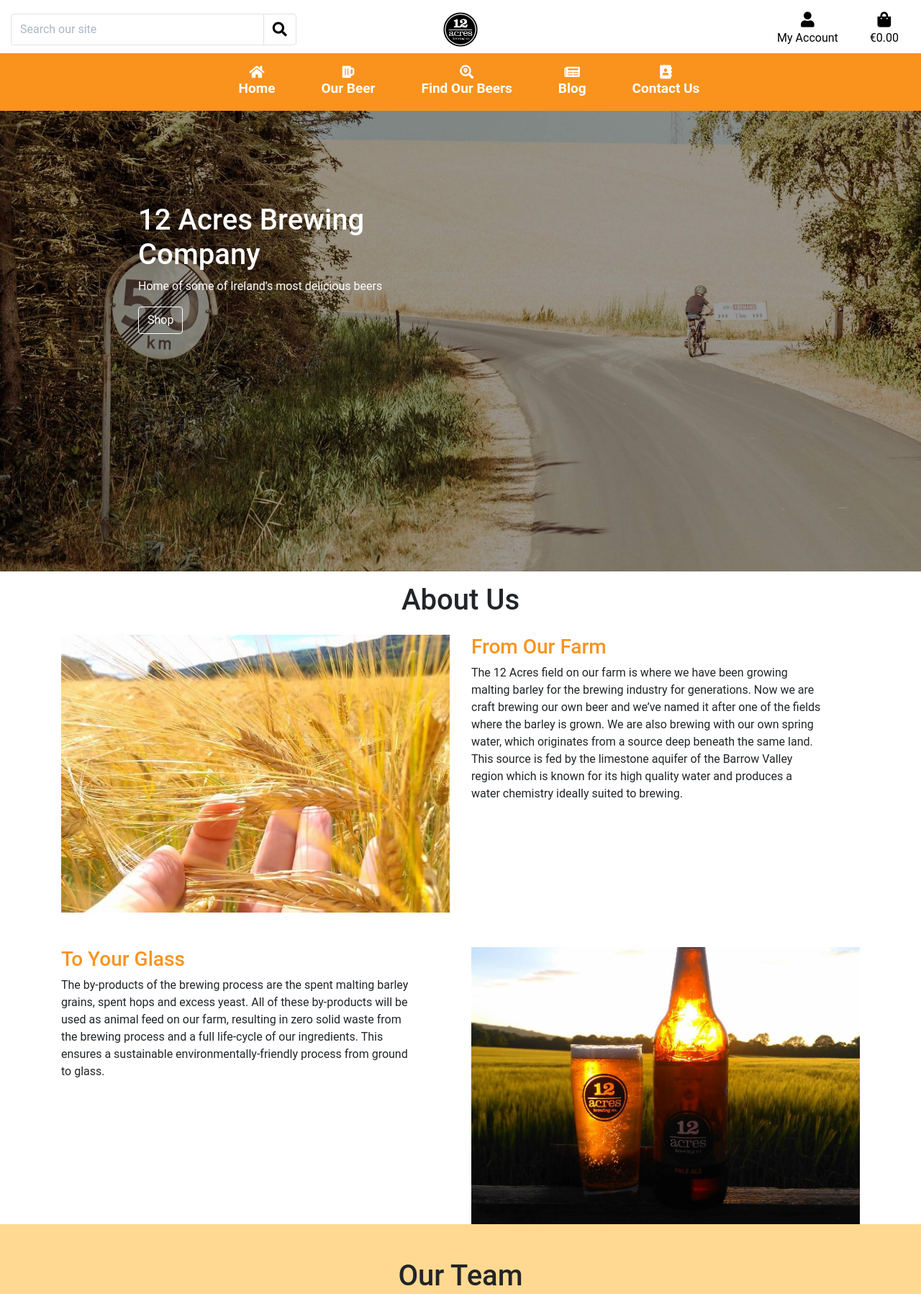
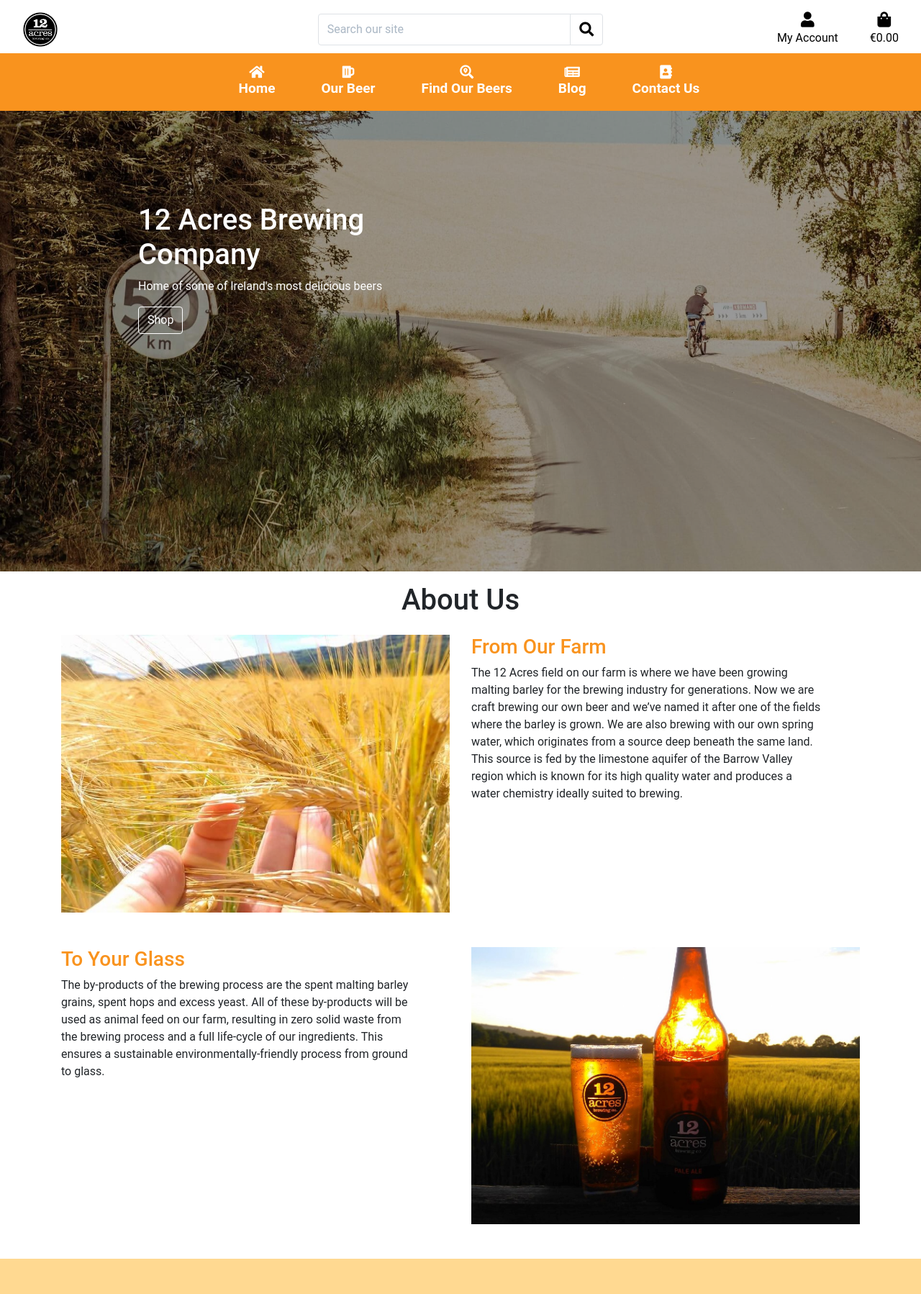
Before and after one commit to farrelleoin93/12-acres-beer, a Django app: page / in a window 1280 px wide. Shown: the top 1798 px of the page at 72% size. Run offline with Django 3.2, Linux system fonts and the light colour scheme; some libraries are stand-ins or nearby versions.

Commit message:
Repositioned search bar to the center

```diff
--- a/home/templates/home/index.html
+++ b/home/templates/home/index.html
@@ -38,7 +38,7 @@
         </div>
     </div>
     <div class="row">
-        <div class="col-12 col-md-6 order-4 order-md-3 mt-5">
+        <div class="col-12 col-md-6 order-4 order-md-3 my-5">
             <div class="about-us">
                 <h3 class="text-orange">To Your Glass</h3>
                 <p>The by-products of the brewing process are the spent malting barley grains, spent hops and excess
@@ -48,7 +48,7 @@
                     environmentally-friendly process from ground to glass.</p>
             </div>
         </div>
-        <div class="col-12 col-md-6 order-3 order-md-4 mt-5">
+        <div class="col-12 col-md-6 order-3 order-md-4 my-5">
             <img src="{{ MEDIA_URL }}bottle-field.jpg" class="about-us-image" alt="Beer bottle ang glass">
         </div>
     </div>
--- a/templates/base.html
+++ b/templates/base.html
@@ -40,6 +40,11 @@
 <body>
     <header class="container-fluid fixed top">
         <div id="topnav" class="row bg-white pt-lg-2 d-none d-lg-flex">
+            <div class="col-12 col-lg-4">
+                <a href="{% url 'home' %}" class="nav-link">
+                    <img src="{{ MEDIA_URL }}12-acres-logo.jpg" width="50" height="50" alt="12 Acres Logo">
+                </a>
+            </div>
             <div class="col-12 col-lg-4 my-auto py-1 py-lg-0">
                 <form method="GET" action="{% url 'beers' %}">
                     <div class="input-group w-100 rounded">
@@ -53,11 +58,6 @@
                         </div>
                     </div>
                 </form>
-            </div>
-            <div class="col-12 col-lg-4">
-                <a href="{% url 'home' %}" class="nav-link flex-center">
-                    <img src="{{ MEDIA_URL }}12-acres-logo.jpg" width="50" height="50" alt="12 Acres Logo">
-                </a>
             </div>
             <div class="col-12 col-lg-4 my-auto py-1 py-lg-0">
                 <ul class="list-inline list-unstyled text-center text-lg-right my-0">
```
